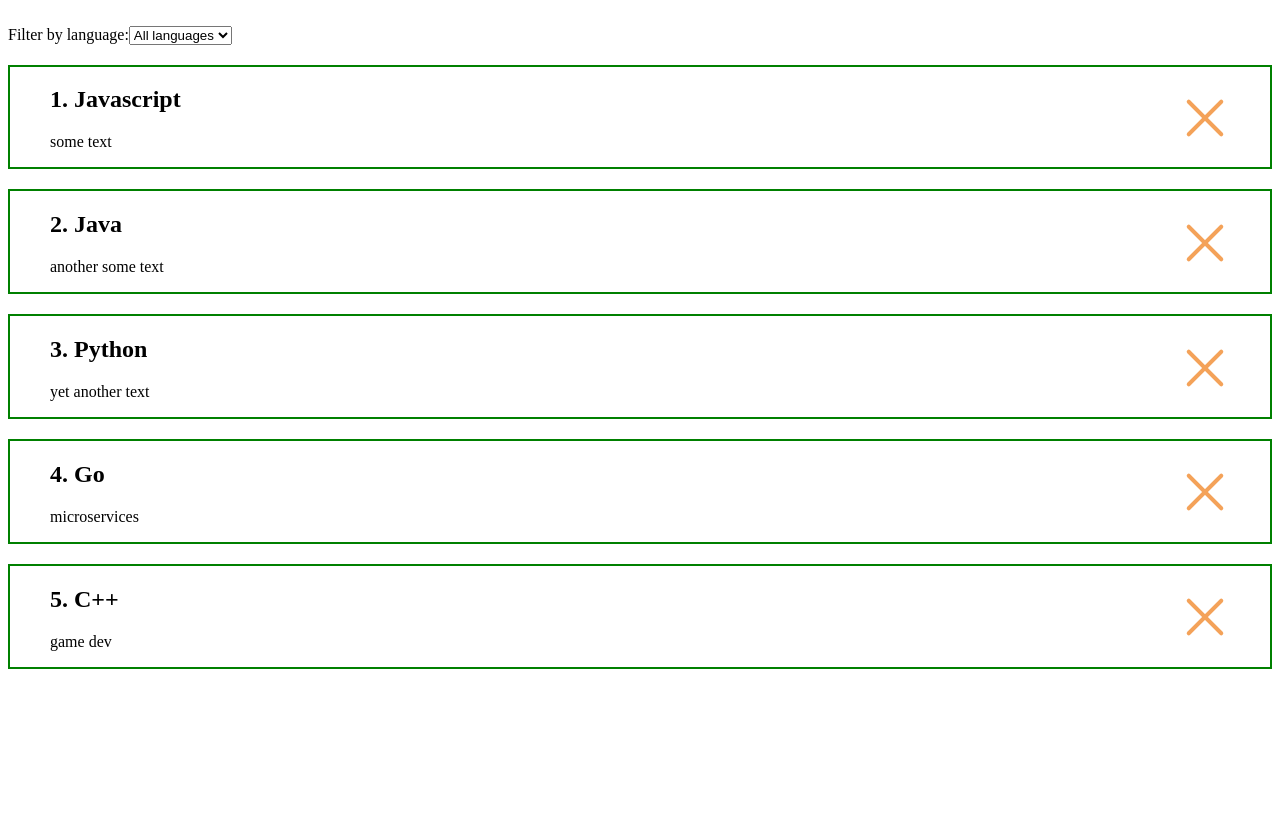
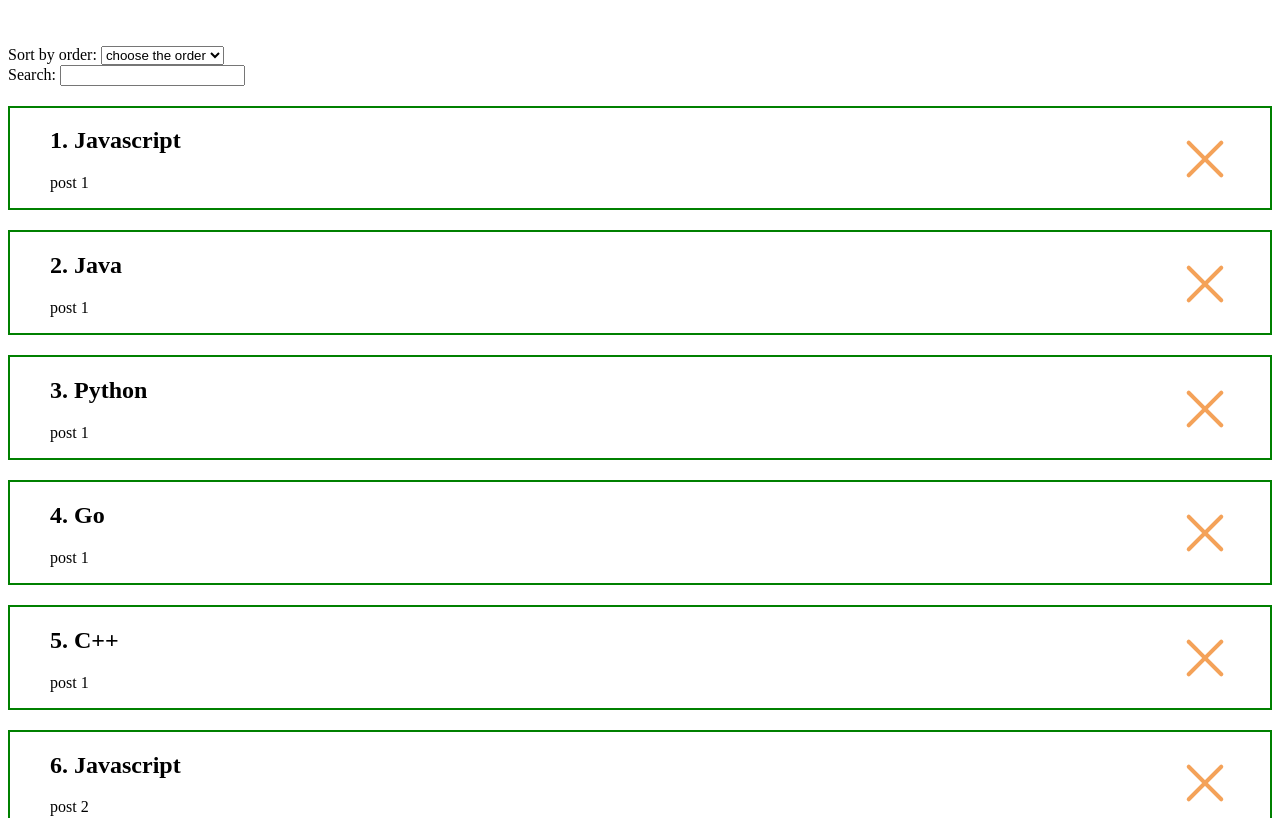
Before and after one commit to allpavel/react_post_project, a React (Create React App) app: page / in a window 1280 px wide. Shown: the part 366-1184 px from the top of the page. Before the commit the page ends 1043 px from the top, so only its background shows below. Built offline with nearby package versions, Linux system fonts and the light colour scheme.

Commit message:
Refactor functionality. Deleted filter by language

```diff
--- a/package.json
+++ b/package.json
@@ -9,6 +9,7 @@
     "react": "^17.0.2",
     "react-dom": "^17.0.2",
     "react-scripts": "5.0.0",
+    "uuid": "^8.3.2",
     "web-vitals": "^2.1.4"
   },
   "scripts": {
--- a/src/App.js
+++ b/src/App.js
@@ -1,43 +1,37 @@
-import React, { useEffect, useState } from 'react';
+import React, { useState, useMemo } from 'react';
 import { PostList } from './components/PostList/PostList';
 import { AddPost } from './components/AddPost/AddPost';
-import { Select } from './components/Select/Select';
-
-const POSTS = [
-  {id: 1, title: 'Javascript', description: 'some text'},
-  {id: 2, title: 'Java', description: 'another some text'},
-  {id: 3, title: 'Python', description: 'yet another text'},
-  {id: 4, title: 'Go', description: 'microservices'},
-  {id: 5, title: 'C++', description: 'game dev'},
-];
-
+import { PostFilter } from './components/PostFilter/PostFilter';
+import { POSTS } from './data';
 
 export const App = () => {
   const [posts, setPosts] = useState(POSTS);
-  const [filterPosts, setFilterPosts] = useState(posts);
+  const [filter, setFilter] = useState({sort: '', search: ''})
+
+  const sortedPosts = useMemo(() => {
+    if (filter.sort) {
+      return [...posts].sort((a, b) => a[filter.sort].localeCompare(b[filter.sort]));
+    }
+    return posts;
+  }, [filter.sort, posts]);
+
+  const sortedAndSearchedPosts = useMemo(() => {
+    return sortedPosts.filter(post => post.title.toLowerCase().includes(filter.search.toLowerCase()))
+  }, [filter.search, sortedPosts])
 
   const handleCreatePost = (newPost) => {
     setPosts([...posts, newPost]);
-    setFilterPosts([...posts, newPost]);
   };
 
   const handleDeletePost = (removePost) => {
     setPosts(posts.filter(post => post.id !== removePost.id))
-    setFilterPosts(posts.filter(post => post.id !== removePost.id));
   };
-
-  const handleFilterByLanguage = (language) => {
-    if (language === 'all languages') {
-      return setFilterPosts(posts);
-    }
-    setFilterPosts(posts.filter(post => post.title === language))
-  }
 
   return (
     <>
       <AddPost createPost={handleCreatePost} />
-      <Select posts={posts} handleFilterByLanguage={handleFilterByLanguage} />
-      <PostList posts={filterPosts} onDeletePost={handleDeletePost} />
+      <PostFilter filter={filter} setFilter={setFilter} />
+      <PostList posts={sortedAndSearchedPosts} onDeletePost={handleDeletePost} />
     </>
   )
 };
--- /dev/null
+++ b/src/components/PostFilter/PostFilter.js
@@ -0,0 +1,13 @@
+import React from 'react';
+import { Select } from '../Select/Select';
+import { Sort } from '../Sort/Sort';
+import { Search } from '../Search/Search';
+
+export const PostFilter = ({filter, setFilter}) => {
+    return (
+        <>
+            <Sort value={filter.sort} onChange={(sort) => setFilter({...filter, sort: sort})} />
+            <Search value={filter.search} onChange={(event) => setFilter({...filter, search: event.target.value})} />
+        </>
+    )
+};
--- /dev/null
+++ b/src/components/Search/Search.js
@@ -0,0 +1,10 @@
+import React from 'react';
+
+export const Search = ({value, onChange}) => {
+    return (
+        <label>
+            Search:{' '}
+            <input type='text' value={value} onChange={onChange} />
+        </label>
+    )
+}
--- a/src/components/Select/Select.js
+++ b/src/components/Select/Select.js
@@ -1,18 +1,11 @@
-import React, { useState } from 'react';
-import styles from './Select.module.css';
+import React from 'react';
 
 export const Select = ({posts, handleFilterByLanguage}) => {
-
-    const handleLanguageChange = (event) => {
-        handleFilterByLanguage(event.target.value);
-    }
-
     return (
         <section>
             <label>
                 Filter by language:
-                <select onChange={handleLanguageChange}>
-                    {/* <option className={styles.disabled} value='' disabled selected>list of languages</option> */}
+                <select onChange={(event) => handleFilterByLanguage(event.target.value)}>
                     <option value='all languages'>All languages</option>
                     {posts.map(post => (<option key={post.id} value={post.title}>{post.title}</option>))}
                 </select>
--- /dev/null
+++ b/src/components/Sort/Sort.js
@@ -0,0 +1,17 @@
+import React from 'react';
+import styles from './Sort.module.css';
+
+export const Sort = ({value, onChange}) => {
+    return (
+        <section className={styles.sort}>
+            <label>
+                Sort by order:{' '}
+                <select value={value} onChange={(event) => onChange(event.target.value)}>
+                    <option className={styles.disabled} value='' disabled>choose the order</option>
+                    <option value='title'>Title</option>
+                    <option value='description'>Description</option>
+                </select>
+            </label>
+        </section>
+    )
+}
--- /dev/null
+++ b/src/components/Sort/Sort.module.css
@@ -0,0 +1,7 @@
+.sort {
+    margin-top: 20px;
+}
+
+.disabled {
+    display: none;
+}
--- /dev/null
+++ b/src/data.js
@@ -0,0 +1,18 @@
+import {v4 as uuidv4} from 'uuid';
+export const POSTS = [
+    {id: uuidv4(), title: 'Javascript', description: 'post 1'},
+    {id: uuidv4(), title: 'Java', description: 'post 1'},
+    {id: uuidv4(), title: 'Python', description: 'post 1'},
+    {id: uuidv4(), title: 'Go', description: 'post 1'},
+    {id: uuidv4(), title: 'C++', description: 'post 1'},
+    {id: uuidv4(), title: 'Javascript', description: 'post 2'},
+    {id: uuidv4(), title: 'Java', description: 'post 2'},
+    {id: uuidv4(), title: 'Python', description: 'post 2'},
+    {id: uuidv4(), title: 'Go', description: 'post 2'},
+    {id: uuidv4(), title: 'C++', description: 'post 2'},
+    {id: uuidv4(), title: 'Javascript', description: 'post 3'},
+    {id: uuidv4(), title: 'Java', description: 'post 3'},
+    {id: uuidv4(), title: 'Python', description: 'post 3'},
+    {id: uuidv4(), title: 'Go', description: 'post 3'},
+    {id: uuidv4(), title: 'C++', description: 'post 3'},
+  ];
```
Also changed, not shown: 1 other file (tests, documents, lock files or other folders).
